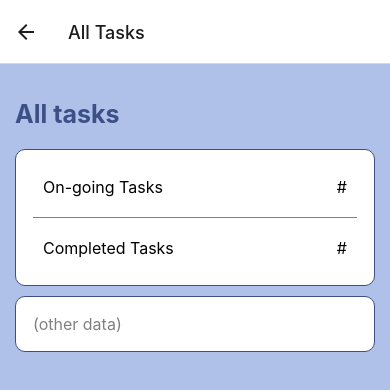
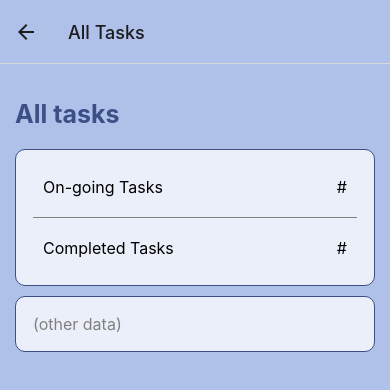
Before and after one commit to johannesmu/CrossPlat2, a React Native app: screen /Alltasks in a window 390 px wide. Shown: the top 390 px of the page. Built offline with nearby package versions, Linux system fonts and the light colour scheme; no server answers.

Commit message:
UI changes

```diff
--- a/App.js
+++ b/App.js
@@ -33,7 +33,7 @@ import {
   where,
   onSnapshot,
 } from "firebase/firestore";
-
+import { ThemeColours } from "./components/ThemeColours";
 
 // Initialise Firebase
 const FBapp = initializeApp(firebaseConfig);
@@ -162,6 +162,9 @@ export default function App() {
             headerRight: (props) => (
               <Signout {...props} handler={SignoutHandler} user={user} />
             ),
+            headerStyle: {
+              backgroundColor: ThemeColours.mainBackground,
+            },
           }}
           //component={TabNavigation}
         >
@@ -177,20 +180,36 @@ export default function App() {
         </Stack.Screen>
         <Stack.Screen
           name="Alltasks"
-          options={{ headerTitle: "All Tasks" }}
+          options={{
+            headerTitle: "All Tasks",
+            headerStyle: {
+              backgroundColor: ThemeColours.mainBackground,
+            },
+          }}
           //component={TabNavigation}
         >
           {(props) => <AllTasks {...props} />}
         </Stack.Screen>
         <Stack.Screen
           name="Settings"
-          options={{ headerTitle: "Settings" }}
+          options={{
+            headerTitle: "Settings",
+            headerStyle: {
+              backgroundColor: ThemeColours.mainBackground,
+            },
+          }}
           //component={TabNavigation}
         >
           {(props) => <Settings {...props} />}
         </Stack.Screen>
         <Stack.Screen
           name="SplashScreen"
+          options={{
+            headerTitle: "App info",
+            headerStyle: {
+              backgroundColor: ThemeColours.mainBackground,
+            },
+          }}
           //component={TabNavigation}
         >
           {(props) => <SplashScreen {...props} />}
--- a/components/AllTasks.js
+++ b/components/AllTasks.js
@@ -38,7 +38,7 @@ const styles = StyleSheet.create({
     marginBottom: 10,
     borderColor: ThemeColours.highlight,
     borderWidth: 1,
-    backgroundColor: "white",
+    backgroundColor: ThemeColours.secondaryBackground,
   },
   headerText: {
     color: ThemeColours.highlight,
--- a/components/Settings.js
+++ b/components/Settings.js
@@ -75,7 +75,7 @@ const styles = StyleSheet.create({
     marginBottom: 10,
     borderColor: ThemeColours.highlight,
     borderWidth: 1,
-    backgroundColor: "white",
+    backgroundColor: ThemeColours.secondaryBackground,
   },
   headerText: {
     color: ThemeColours.highlight,
--- a/components/ThemeColours.js
+++ b/components/ThemeColours.js
@@ -1,10 +1,5 @@
 export const ThemeColours = {
-  cultured: "hsla(0, 0%, 94%, 1)",
-  cerulean: "hsla(228, 63%, 51%, 1)",
-  turquoise: "hsla(173, 63%, 51%, 1)",
-  black: "hsla(0, 0%, 3%, 1)",
-  cerise: "hsla(345, 63%, 51%, 1)",
-
   mainBackground: "hsla(223, 56%, 80%, 1)",
   highlight: "hsla(224, 38%, 38%, 1)",
+  secondaryBackground: "hsla(223, 56%, 95%, 1)",
 };
```
